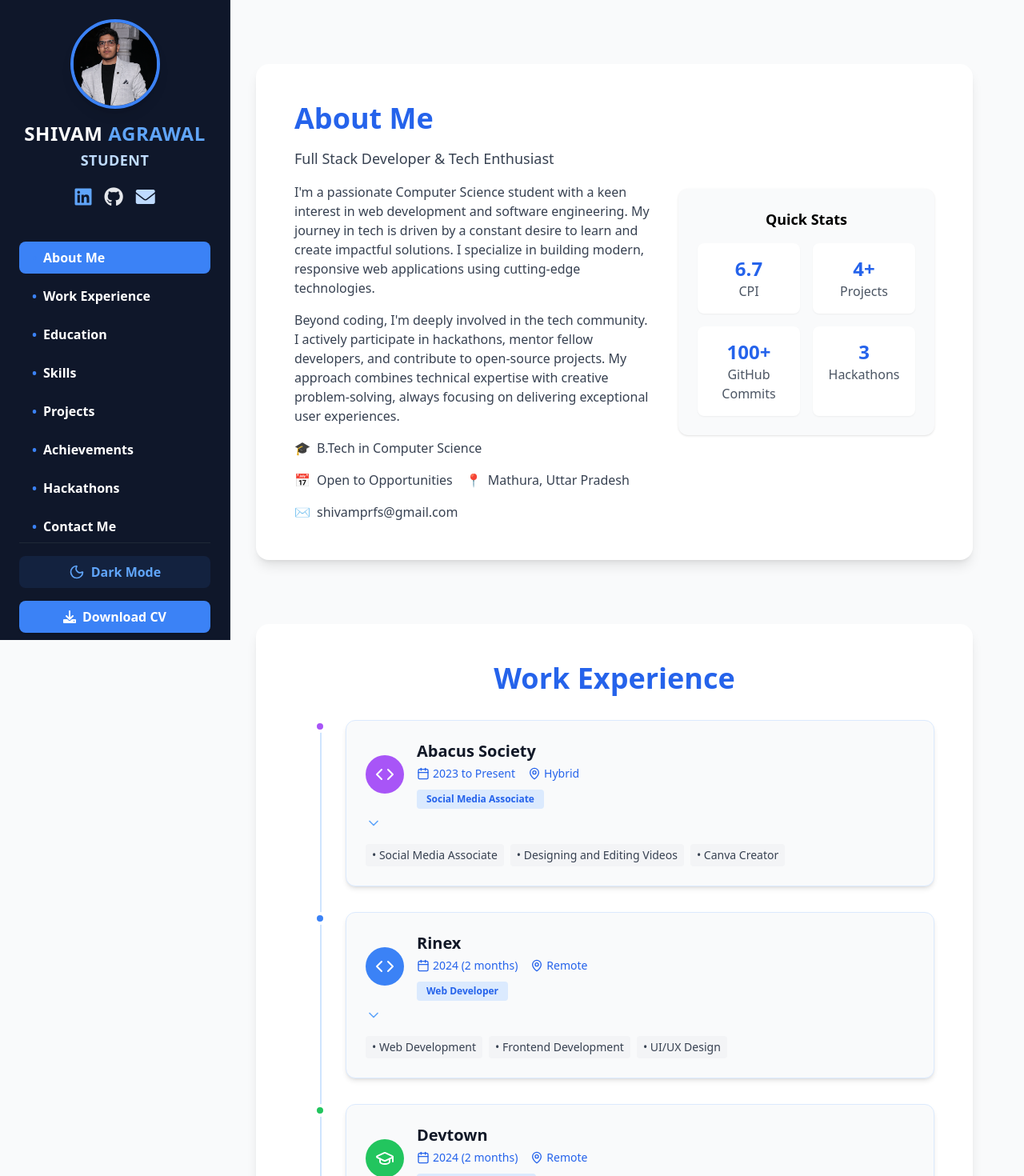
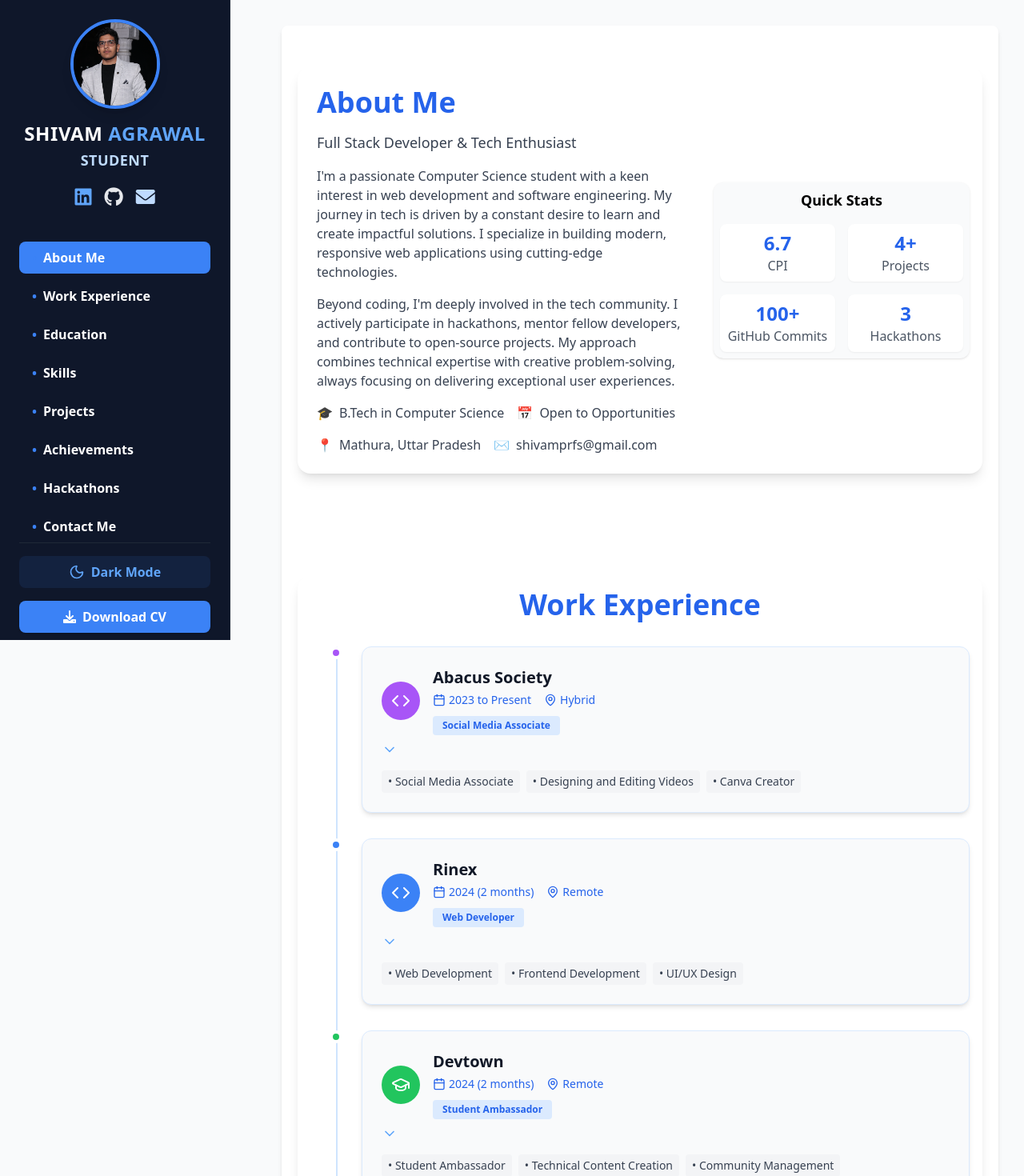
Before and after one commit to Shivamagrawal20/Resume_Website, a React (Vite) app: page / in a window 1280 px wide. Shown: the top 1470 px of the page at 80% size. Built offline with nearby package versions, Linux system fonts and the light colour scheme.

Commit message:
UI improvements: centered main content, reduced padding, hackathon badge, and About section layout fixes

```diff
--- a/index.html
+++ b/index.html
@@ -4,11 +4,12 @@
     <meta charset="UTF-8">
     <meta name="viewport" content="width=device-width, initial-scale=1.0">
     <title>Shivam Agrawal -  Student</title>
+    <link rel="stylesheet" href="/resume-website/styles.css">
     <link rel="stylesheet" href="https://cdnjs.cloudflare.com/ajax/libs/font-awesome/6.0.0/css/all.min.css">
     <link href="https://fonts.googleapis.com/css2?family=Poppins:wght@300;400;500;600;700&display=swap" rel="stylesheet">
 </head>
 <body>
     <div id="root"></div>
-    <!-- Vite will inject the correct JS and CSS here during build -->
+    <script type="module" src="/src/main.jsx"></script>
 </body>
 </html>
--- a/src/App.jsx
+++ b/src/App.jsx
@@ -13,10 +13,14 @@ import Contact from './components/Contact'
 export default function App() {
   return (
     <ThemeProvider>
-      <div className="min-h-screen bg-gray-50 dark:bg-dark-bg transition-colors duration-300">
+      <div className="min-h-screen bg-gray-50 dark:bg-gray-900 overflow-x-hidden">
+        <div className="container mx-auto px-4 py-8">
+          <div className="flex flex-col md:flex-row gap-8">
+            <div className="w-full md:w-72 flex-shrink-0">
               <Sidebar />
-        <main className="md:ml-64 min-h-screen">
-          <div className="max-w-7xl mx-auto px-4 sm:px-6 lg:px-8 py-8">
+            </div>
+            <main className="flex-1 w-full">
+              <div className="max-w-4xl mx-auto space-y-12 p-0.5 md:p-1 bg-white dark:bg-gray-800 rounded-lg shadow-md">
                 <About />
                 <Experience />
                 <Education />
@@ -28,6 +32,8 @@ export default function App() {
               </div>
             </main>
           </div>
+        </div>
+      </div>
     </ThemeProvider>
   )
 }
--- a/src/components/About.jsx
+++ b/src/components/About.jsx
@@ -2,9 +2,9 @@ import React from 'react';
 
 export default function About() {
   return (
-    <section className="w-full py-12 px-4 md:px-8" id="about">
-      <div className="bg-white rounded-2xl shadow-lg p-8 md:p-12 flex flex-col md:flex-row gap-8 items-center">
-        <div className="flex-1 space-y-4">
+    <section className="w-full py-12 px-2 md:px-4" id="about">
+      <div className="bg-white rounded-2xl shadow-lg p-2 md:p-4 flex flex-col md:flex-row gap-8 items-center">
+        <div className="flex-1 space-y-4 p-2">
           <h2 className="text-3xl md:text-4xl font-extrabold text-blue-600 mb-2 text-center md:text-left">About Me</h2>
           <p className="text-lg font-medium text-gray-700 mb-4 text-center md:text-left">Full Stack Developer & Tech Enthusiast</p>
           <p className="text-gray-700">
@@ -21,22 +21,22 @@ export default function About() {
           </ul>
         </div>
         <div className="flex-1 w-full max-w-xs">
-          <div className="bg-gray-50 rounded-xl shadow p-6">
+          <div className="bg-gray-50 rounded-xl shadow p-2">
             <h3 className="text-lg font-bold text-center mb-4">Quick Stats</h3>
             <div className="grid grid-cols-2 gap-4">
-              <div className="bg-white rounded-lg p-4 text-center shadow-sm hover:shadow-lg hover:scale-105 hover:bg-blue-50 transition-all duration-300 cursor-pointer">
+              <div className="bg-white rounded-lg p-2 text-center shadow-sm hover:shadow-lg hover:scale-105 hover:bg-blue-50 transition-all duration-300 cursor-pointer">
                 <span className="block text-2xl font-bold text-blue-600 group-hover:text-blue-700">6.7</span>
                 <span className="text-gray-600 group-hover:text-gray-700">CPI</span>
               </div>
-              <div className="bg-white rounded-lg p-4 text-center shadow-sm hover:shadow-lg hover:scale-105 hover:bg-blue-50 transition-all duration-300 cursor-pointer">
+              <div className="bg-white rounded-lg p-2 text-center shadow-sm hover:shadow-lg hover:scale-105 hover:bg-blue-50 transition-all duration-300 cursor-pointer">
                 <span className="block text-2xl font-bold text-blue-600 group-hover:text-blue-700">4+</span>
                 <span className="text-gray-600 group-hover:text-gray-700">Projects</span>
               </div>
-              <div className="bg-white rounded-lg p-4 text-center shadow-sm hover:shadow-lg hover:scale-105 hover:bg-blue-50 transition-all duration-300 cursor-pointer">
+              <div className="bg-white rounded-lg p-2 text-center shadow-sm hover:shadow-lg hover:scale-105 hover:bg-blue-50 transition-all duration-300 cursor-pointer">
                 <span className="block text-2xl font-bold text-blue-600 group-hover:text-blue-700">100+</span>
                 <span className="text-gray-600 group-hover:text-gray-700">GitHub Commits</span>
               </div>
-              <div className="bg-white rounded-lg p-4 text-center shadow-sm hover:shadow-lg hover:scale-105 hover:bg-blue-50 transition-all duration-300 cursor-pointer">
+              <div className="bg-white rounded-lg p-2 text-center shadow-sm hover:shadow-lg hover:scale-105 hover:bg-blue-50 transition-all duration-300 cursor-pointer">
                 <span className="block text-2xl font-bold text-blue-600 group-hover:text-blue-700">3</span>
                 <span className="text-gray-600 group-hover:text-gray-700">Hackathons</span>
               </div>
--- a/src/components/Achievements.jsx
+++ b/src/components/Achievements.jsx
@@ -26,7 +26,7 @@ const achievements = [
     title: "The Complete Python Bootcamp",
     desc: "Python programming fundamentals, data structures, and object-oriented programming.",
     issuer: "Udemy",
-    year: "2023",
+    year: "2024",
     link: "https://www.udemy.com/certificate/UC-96af47ef-b91d-41b2-a89e-6c8af50a93df/"
   },
   {
--- a/src/components/Education.jsx
+++ b/src/components/Education.jsx
@@ -60,8 +60,8 @@ export default function Education() {
   }
 
   return (
-    <section className="w-full py-8 px-2 sm:px-4 md:px-8" id="education">
-      <div className="bg-white rounded-2xl shadow-lg p-4 sm:p-6 md:p-12">
+    <section className="w-full py-8 px-2 sm:px-2 md:px-4" id="education">
+      <div className="bg-white rounded-2xl shadow-lg p-2 sm:p-2 md:p-4">
         <motion.h2
           className="text-xl xs:text-2xl sm:text-3xl md:text-4xl font-extrabold text-blue-600 mb-4 sm:mb-8 text-center break-words"
           initial={{ opacity: 0, y: -20 }}
--- a/src/components/Experience.jsx
+++ b/src/components/Experience.jsx
@@ -79,8 +79,8 @@ export default function Experience() {
   }
 
   return (
-    <section className="w-full py-8 px-2 sm:px-4 md:px-8" id="experience">
-      <div className="bg-white rounded-2xl shadow-lg p-4 sm:p-6 md:p-12">
+    <section className="w-full py-8 px-2 sm:px-2 md:px-4" id="experience">
+      <div className="bg-white rounded-2xl shadow-lg p-2 sm:p-2 md:p-4">
         <motion.h2
           className="text-xl xs:text-2xl sm:text-3xl md:text-4xl font-extrabold text-blue-600 mb-4 sm:mb-8 text-center break-words"
           initial={{ opacity: 0, y: -20 }}
--- a/src/components/Hackathons.jsx
+++ b/src/components/Hackathons.jsx
@@ -46,15 +46,15 @@ export default function HackathonsSection() {
         <div className="flex gap-4 xs:gap-6 pb-2 xs:pb-4">
           {hackathons.map((hack, idx) => (
             <div key={idx} className="min-w-[220px] xs:min-w-[260px] sm:min-w-[340px] max-w-[90vw] sm:max-w-[340px] bg-white rounded-2xl shadow-lg flex flex-col">
-              <div className="hacathon-image p-2 xs:p-4">
+              <div className="hacathon-image p-4 xs:p-5">
                 <img
                   src={hack.img}
                   alt={hack.alt}
-                  className="rounded-lg w-full h-28 xs:h-36 sm:h-44 object-cover bg-white border border-gray-200 shadow-sm p-1 xs:p-2"
+                  className="rounded-lg w-full h-28 xs:h-36 sm:h-44 object-cover bg-white border border-gray-200 shadow-sm p-2 xs:p-3"
                   onError={e => { e.target.src = "/assets/default-hackathon.png"; }}
                 />
               </div>
-              <div className="hacathon-content px-3 xs:px-4 pb-3 xs:pb-4 flex flex-col flex-1">
+              <div className="hacathon-content px-4 xs:px-5 pb-4 xs:pb-5 flex flex-col flex-1">
                 <h3 className="text-base xs:text-lg font-bold text-[#4169E1] mb-1 xs:mb-2 break-words">{hack.title}</h3>
                 <div className="hacathon-meta flex flex-wrap gap-2 xs:gap-3 mb-1 xs:mb-2 text-xs xs:text-sm text-gray-600">
                   <div className="flex items-center gap-1"><Calendar className="w-3 h-3 xs:w-4 xs:h-4" /><span>{hack.date}</span></div>
--- a/src/components/Sidebar.jsx
+++ b/src/components/Sidebar.jsx
@@ -80,10 +80,9 @@ export default function Sidebar() {
           <div className="flex flex-col items-center mb-10">
             <div className="w-28 h-28 rounded-full overflow-hidden mb-4 border-4 border-blue-500 shadow-lg">
               <img
-                src="./assets/profilefinal.png"
+                src="/assets/profilefinal.png"
                 alt="Shivam Agrawal"
                 className="w-full h-full object-cover"
-                onError={e => { e.target.src = "./assets/default-profile.png"; }}
               />
             </div>
             <h1 className="text-2xl font-extrabold tracking-wide text-white text-center leading-tight">
--- a/src/components/Skills.jsx
+++ b/src/components/Skills.jsx
@@ -37,7 +37,7 @@ const skillsData = {
 export default function Skills() {
   return (
     <section className="w-full py-8 px-2 sm:px-4 md:px-8" id="skills">
-      <div className="bg-white rounded-2xl shadow-lg p-4 sm:p-8 md:p-12">
+      <div className="bg-white rounded-2xl shadow-lg p-2 sm:p-2 md:p-4">
         <motion.h2
           className="text-xl xs:text-2xl sm:text-3xl md:text-4xl font-extrabold text-blue-600 mb-4 sm:mb-8 text-center"
           initial={{ opacity: 0, y: -20 }}
```
Also changed, not shown: src/components/Projects.jsx (+11 -14 lines). Lines whose indentation alone changed are shown as unchanged.
